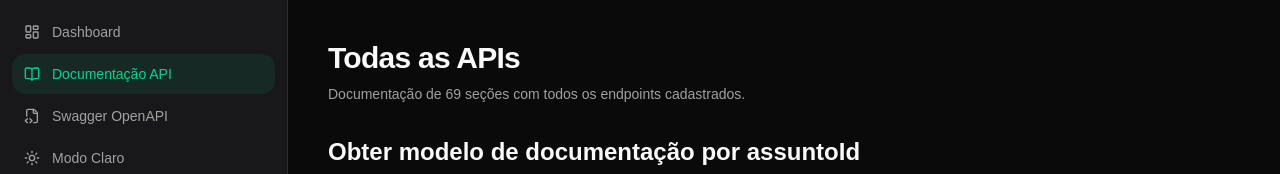
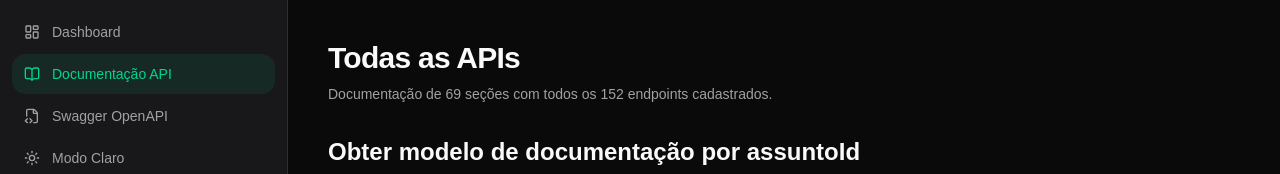
Before and after one commit to DeskcorpGit/apis-description, a React (Vite) app: page /apis in a window 1280 px wide. Shown: the top 174 px of the page. Built offline with nearby package versions, Linux system fonts and the light colour scheme.

Commit message:
feat: add ApiDocumentationPage to display partner-specific or global endpoint documentation

```diff
--- a/src/pages/ApiDocumentationPage.tsx
+++ b/src/pages/ApiDocumentationPage.tsx
@@ -2,7 +2,11 @@ import { useMemo } from "react";
 import { useParams, Link } from "react-router-dom";
 import { ArrowLeft } from "lucide-react";
 import { allApiSections } from "@/data";
-import { getApisByPartner, getPartnerStats } from "@/data/api-stats";
+import {
+  getApisByPartner,
+  getPartnerStats,
+  getTotalEndpoints,
+} from "@/data/api-stats";
 import { EndpointSection } from "@/components/api-documentation/EndpointSection";
 import { useHashScroll } from "@/hooks/useHashScroll";
 
@@ -26,7 +30,7 @@ export function ApiDocumentationPage() {
 
   const description = partnerInfo
     ? partnerInfo.description
-    : `Documentação de ${allApiSections.length} seções com todos os endpoints cadastrados.`;
+    : `Documentação de ${allApiSections.length} seções com todos os ${getTotalEndpoints()} endpoints cadastrados.`;
 
   return (
     <div className="animate-in fade-in duration-500">
```
